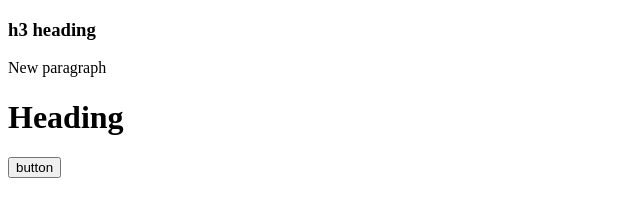
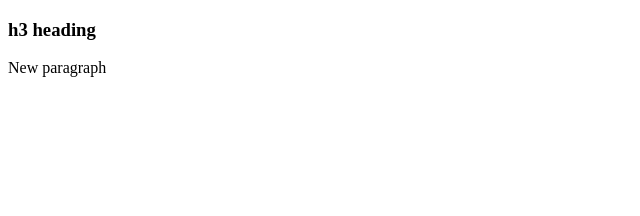
Before and after one commit to Mansour142/Git-Course, a plain HTML site: page index.html in a window 1280 px wide. Shown: the whole page, without its empty margins (0-640 px from the left). Drawn offline with Linux system fonts and the light colour scheme.

Commit message:
del some elements
some updates

```diff
--- a/index.html
+++ b/index.html
@@ -9,8 +9,7 @@
 <body>
     <h3>h3 heading</h3>
     <p>New paragraph</p>
-    <h1>Heading</h1>
-    <button>button</button>
+
 
 </body>
 </html>
```
